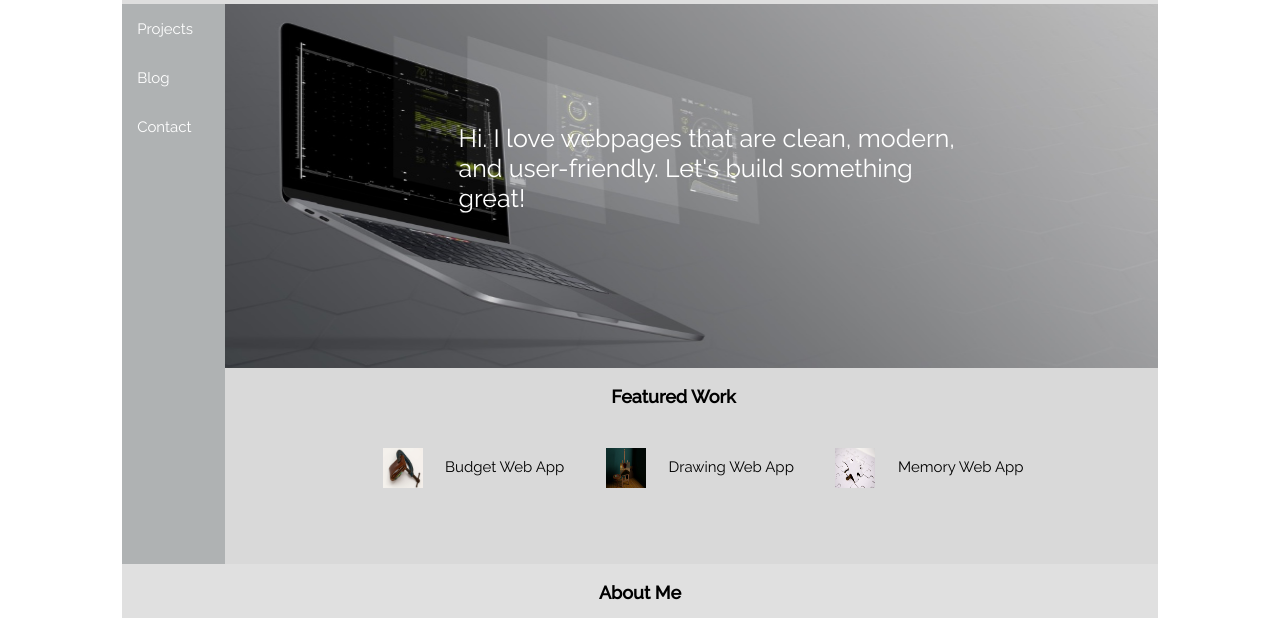
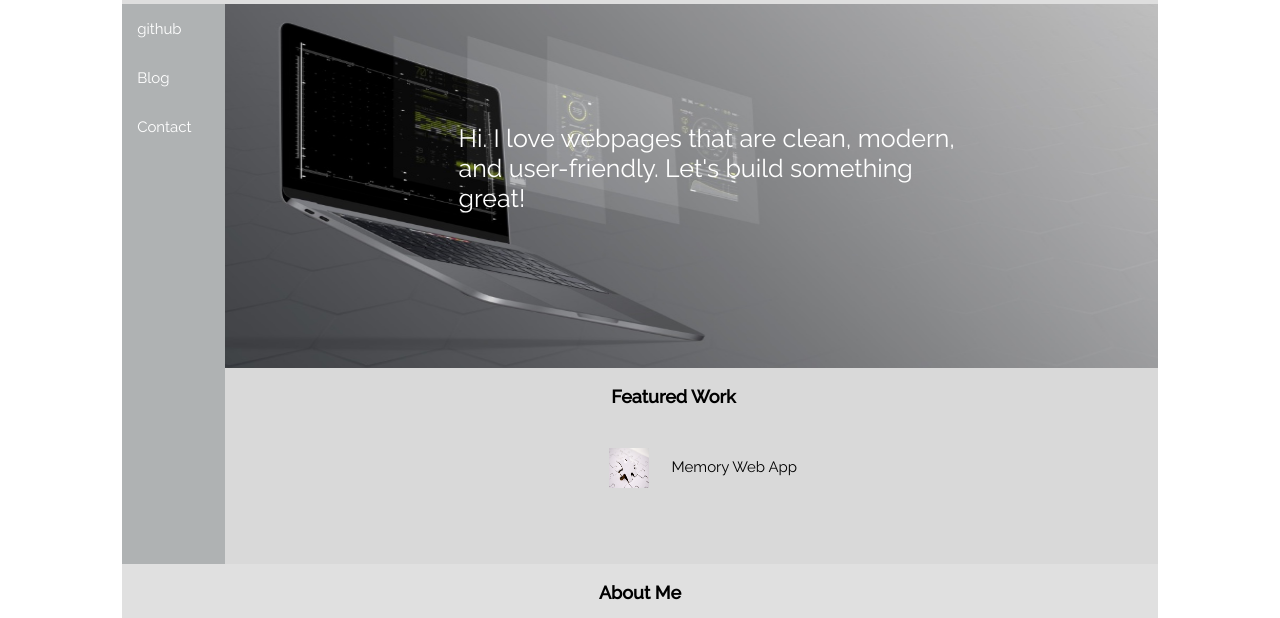
Before and after one commit to ThomasBockhorn/Portfolio-Project, a plain HTML site: page index.html in a window 1280 px wide. Shown: the part 148-766 px from the top of the page. Drawn offline with nearby package versions, Linux system fonts and the light colour scheme.

Commit message:
updated links

```diff
--- a/index.html
+++ b/index.html
@@ -30,7 +30,7 @@
 </header>
 <main class="body_content">
     <section class="sidebar">
-        <a href="#">Projects</a>
+        <a href="https://github.com/ThomasBockhorn">github</a>
         <a href="#">Blog</a>
         <a href="#" id="contact">Contact</a>
     </section>
@@ -44,8 +44,6 @@
         </section>
         <section class="featured_work">
             <h3>Featured Work</h3>
-            <a href="#"><img src="img/credit_squeeze.jpg" alt="credit_squeeze from pixabay.com">Budget Web App</a>
-            <a href="#"><img src="img/drawing.jpg" alt="drawing from pixabay.com">Drawing Web App</a>
             <a href="memory-game/index.html"><img src="img/puzzle.jpg" alt="puzzle from pixabay.com">Memory Web App</a>
         </section>
     </div>
```
